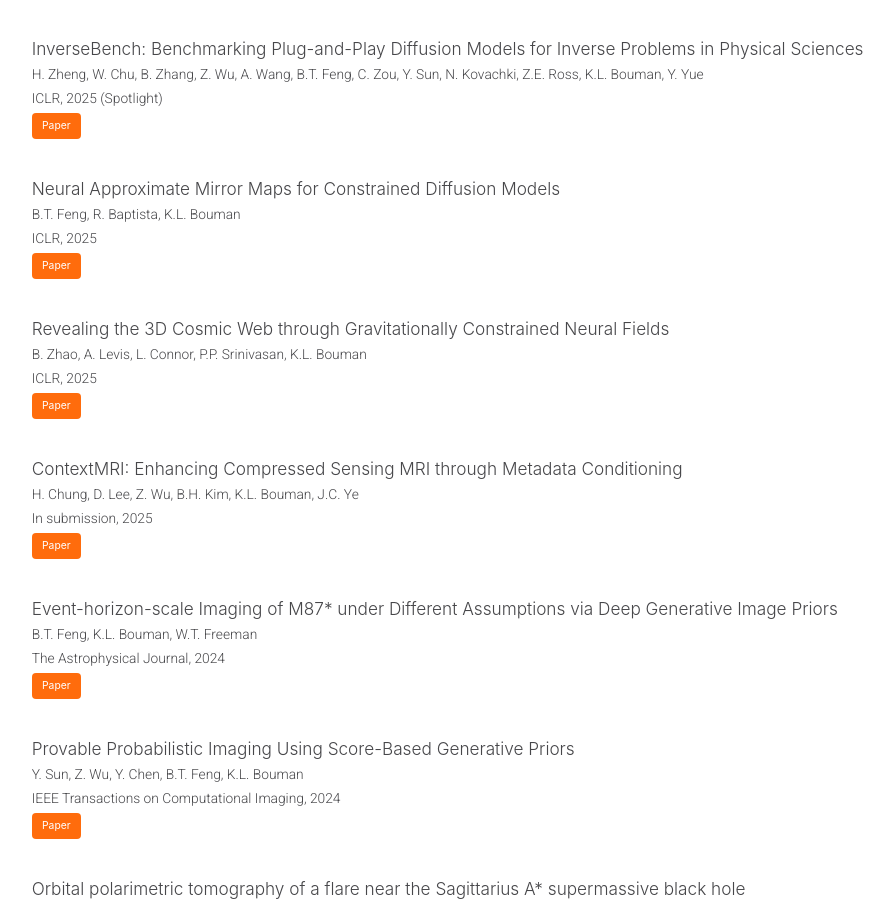
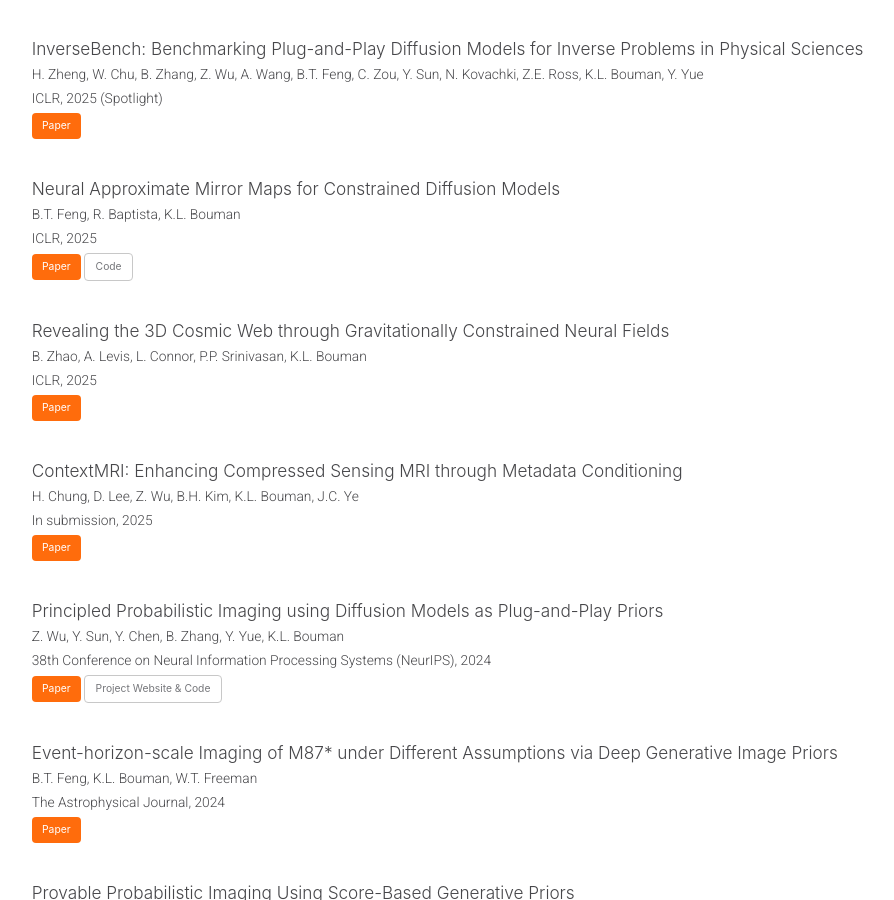
Before and after one commit to boumangroup/boumangroup.github.io, a Jekyll site: the page built from _pages/publications.html, in a window 1280 px wide and 900 px high, scrolled down 245 px. Shown: the whole window, without its empty margins (59-953 px from the left). Built offline with Jekyll 4.4.1, drawn with Linux system fonts in a browser that asks for light colours; a script that is not in the unit is left out.

Commit message:
update publications

```diff
--- a/_data/publications.yml
+++ b/_data/publications.yml
@@ -68,6 +68,7 @@
     venue: "ICLR, 2025"
     links:
       - "[Paper](https://arxiv.org/abs/2406.12816){: .btn .btn--orange}"
+      - "[Code](https://github.com/berthyf96/namm){: .btn .btn--inverse}"
   - title: "Revealing the 3D Cosmic Web through Gravitationally Constrained Neural Fields"
     authors: "B. Zhao, A. Levis, L. Connor, P.P. Srinivasan, K.L. Bouman"
     venue: "ICLR, 2025"
@@ -78,6 +79,12 @@
     venue: "In submission, 2025"
     links:
       - "[Paper](https://arxiv.org/abs/2501.04284){: .btn .btn--orange}"
+  - title: "Principled Probabilistic Imaging using Diffusion Models as Plug-and-Play Priors"
+    authors: "Z. Wu, Y. Sun, Y. Chen, B. Zhang, Y. Yue, K.L. Bouman"
+    venue: "38th Conference on Neural Information Processing Systems (NeurIPS), 2024"
+    links:
+      - "[Paper](https://arxiv.org/abs/2405.18782){: .btn .btn--orange}"
+      - "[Project Website & Code](https://imaging.cms.caltech.edu/pnpdm/){: .btn .btn--inverse}"
   - title: "Event-horizon-scale Imaging of M87* under Different Assumptions via Deep Generative Image Priors"
     authors: "B.T. Feng, K.L. Bouman, W.T. Freeman"
     venue: "The Astrophysical Journal, 2024"
```
